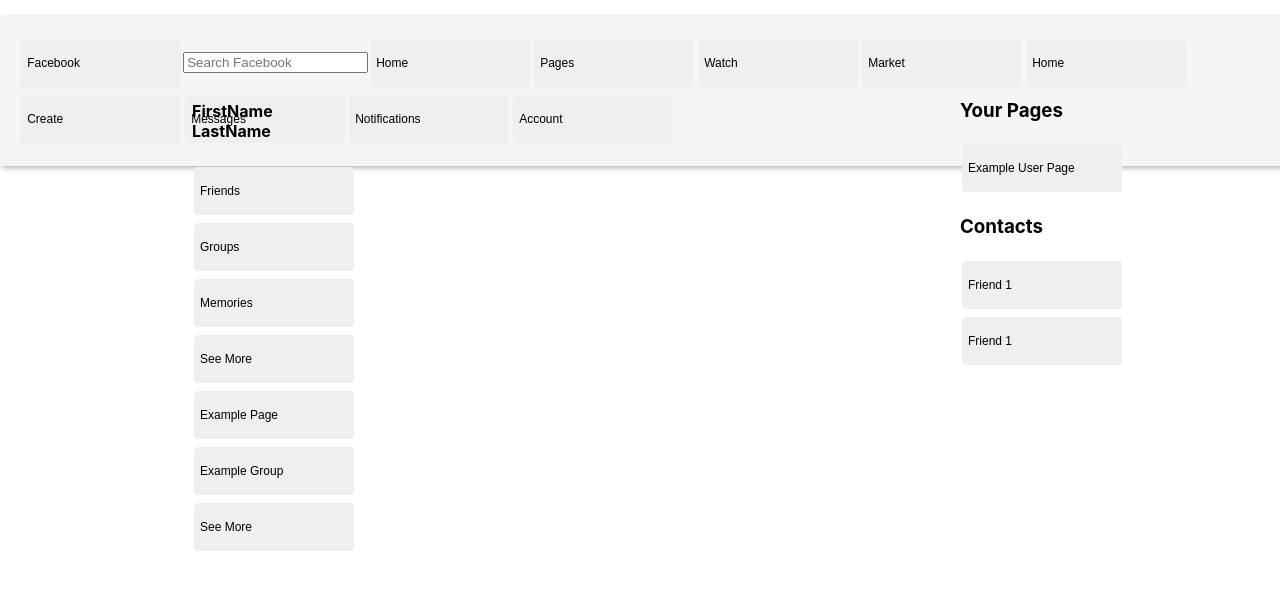
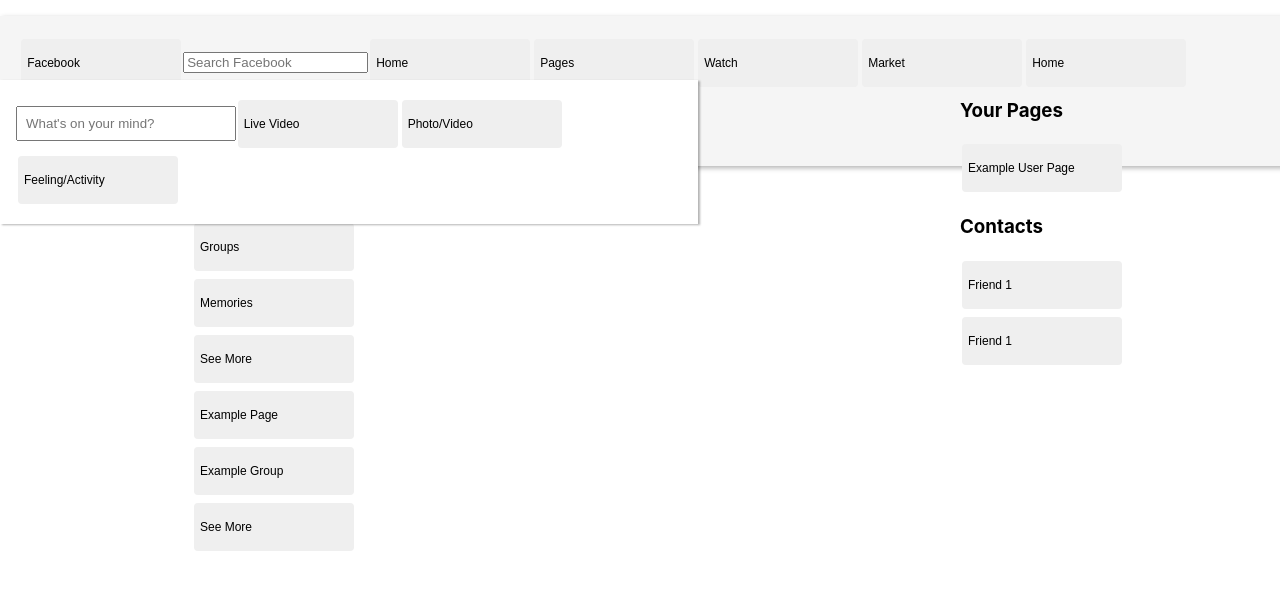
Before and after one commit to Ro5hi/facebook-mockup, a React (Create React App) app: page / in a window 1280 px wide. Shown: the top 590 px of the page. Built offline with nearby package versions, Linux system fonts and the light colour scheme.

Commit message:
adding create-post tab, fixing position

```diff
--- a/src/App.css
+++ b/src/App.css
@@ -38,6 +38,28 @@
     position: fixed;
 }
 
+.news-feed {
+    background-color: white;
+    width: 80%;
+    top: 10%;
+    bottom: 100%;
+    position: fixed;
+}
+
+.create-tab {
+    background-color: white;
+    box-shadow: 2px 1px 2px rgba(0, 0, 0, 0.3);
+    top: 10%;
+    width: 65%;
+    padding: 1rem;
+}
+
+.new-post {
+    width: 30%;
+    padding: 0.5rem;
+    text-align: justify;
+}
+
 button {
     width: 10rem;
     height: 3rem;
--- a/src/App.js
+++ b/src/App.js
@@ -39,6 +39,17 @@
           <button onClick={""}>Friend 1</button>
           <button onClick={""}>Friend 1</button>
       </div>
+      <div class="news-feed">
+        <div class="create-tab">
+          <input class="new-post"
+                 type="text"
+                 placeholder="What's on your mind?">
+          </input>
+          <button onClick={""}>Live Video</button>
+          <button onClick={""}>Photo/Video</button>
+          <button onClick={""}>Feeling/Activity</button>
+        </div>
+      </div>
     </div>
   );
 }
```
